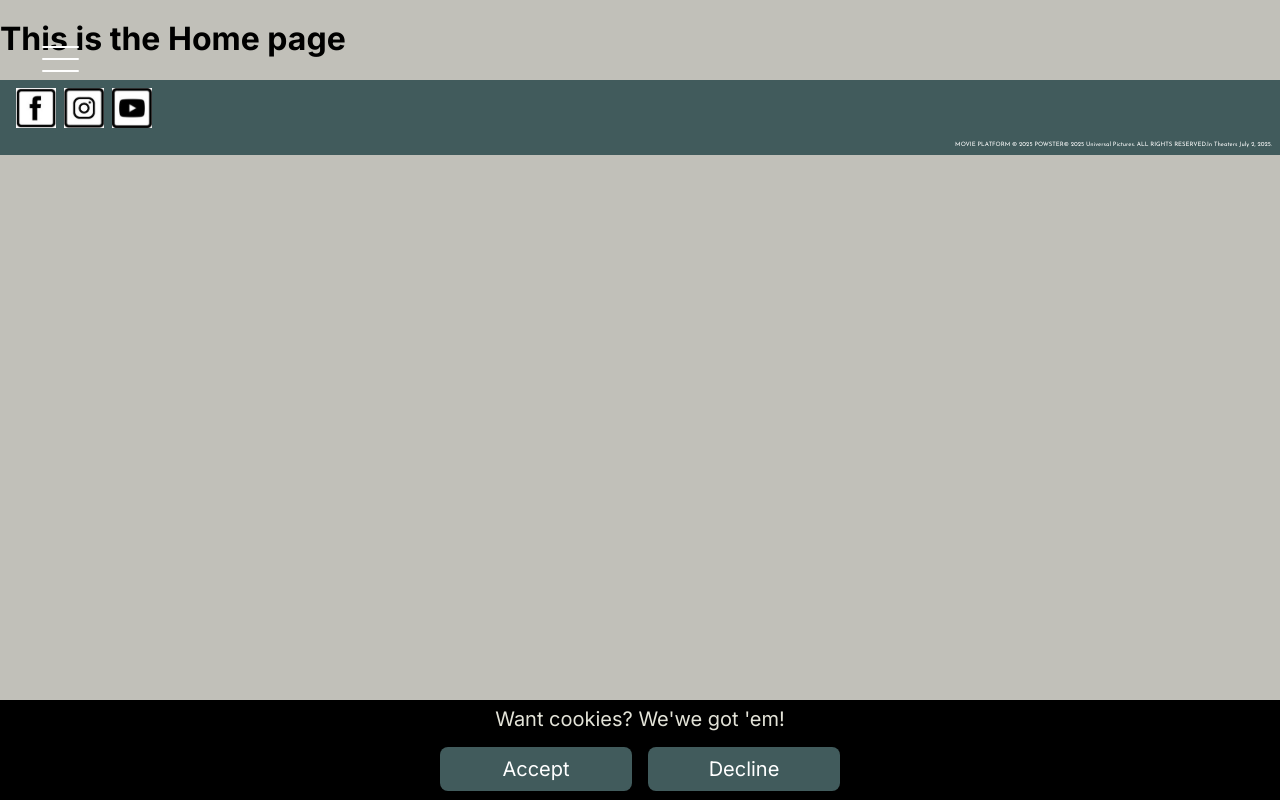
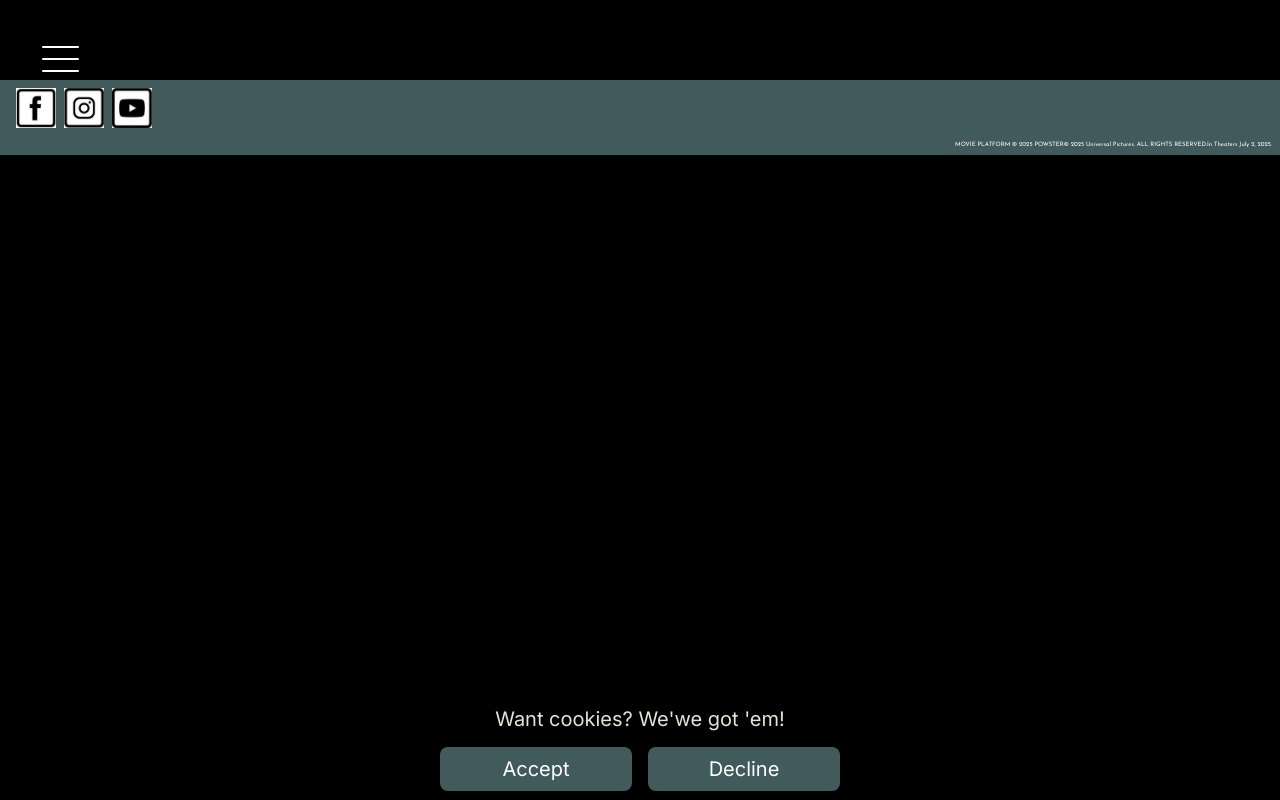
Before and after one commit to mikaelakihl/mi-graphic-tools-assignment2-jurassic-world, a Vue app: page / in a window 1280 px wide. Built offline with nearby package versions, Linux system fonts and the light colour scheme; a web font is replaced by a local one.

Commit message:
fix: moved helpers and changed bg color

```diff
--- a/src/style/_index.scss
+++ b/src/style/_index.scss
@@ -1,4 +1,4 @@
+@forward 'vendor/normalize.scss';
+@forward 'helpers';
 @forward 'colors';
 @forward 'fonts';
-@forward 'vendor/normalize.scss';
-@forward 'helpers';
--- a/src/style/styles.scss
+++ b/src/style/styles.scss
@@ -1,7 +1,7 @@
 @use 'index' as *; // Import all the functions from the index file
 
 body {
-  background-color: $grey;
+  background-color: $black;
   @include h4;
 }
 
```
